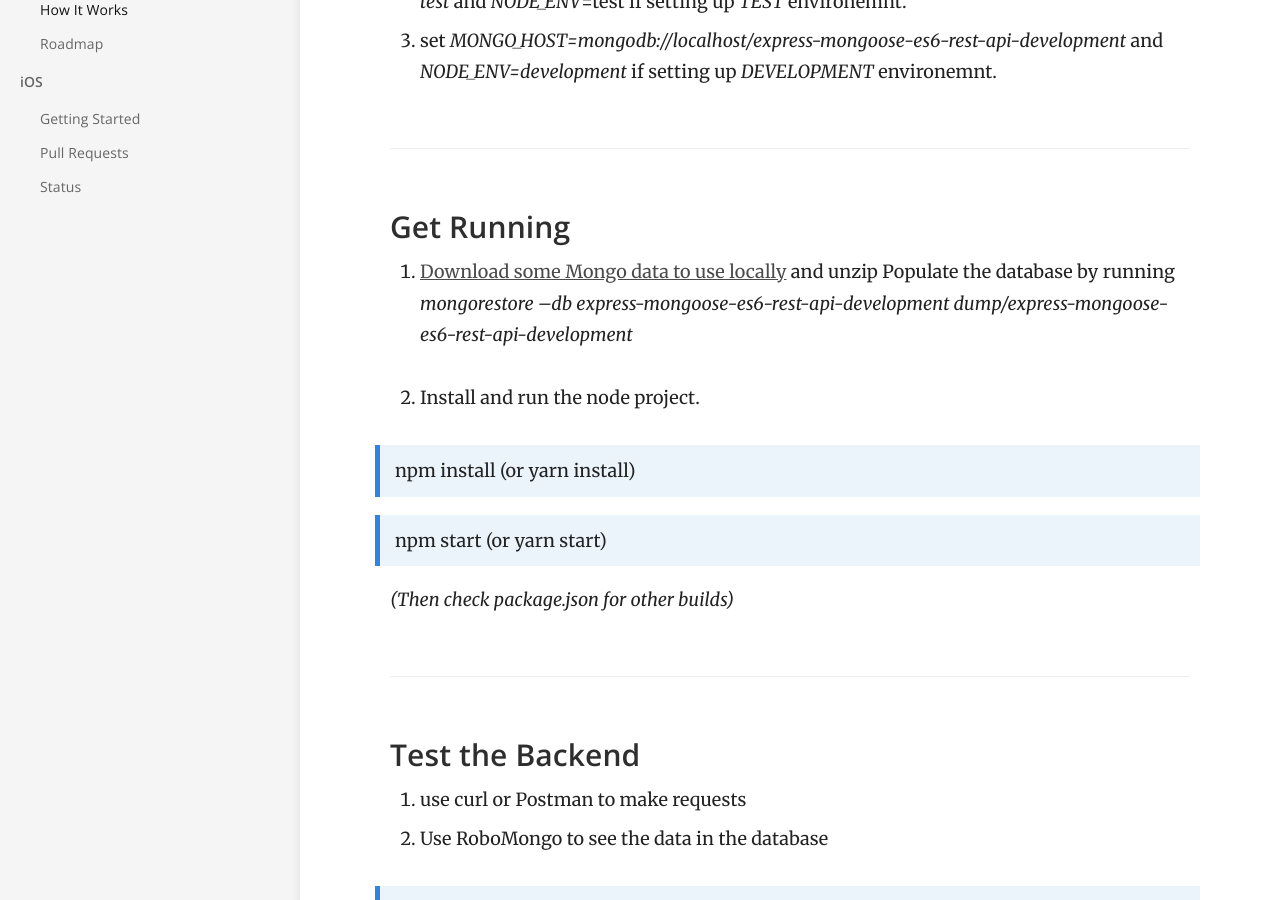
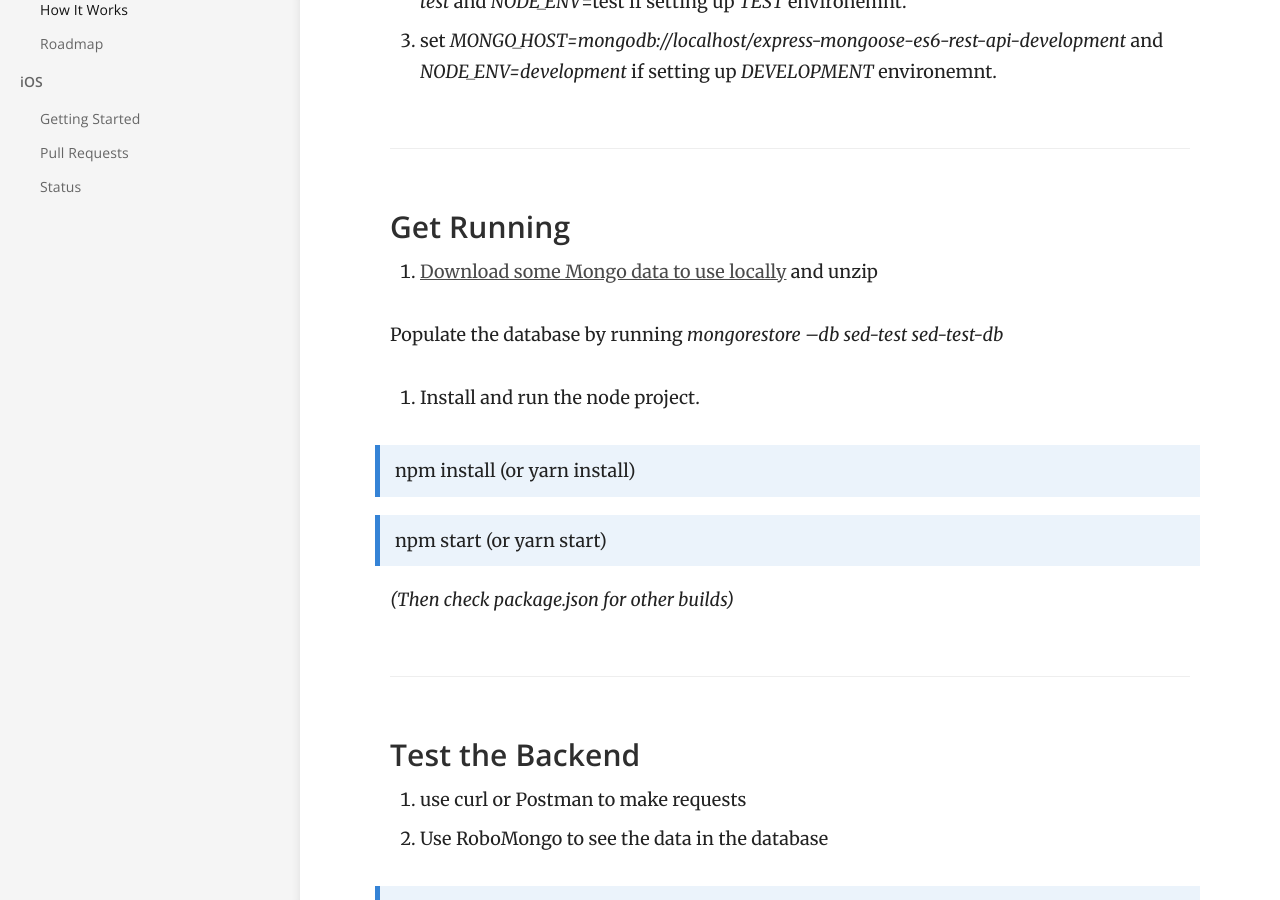
Before and after one commit to SoftwareEngineeringDaily/softwareengineeringdaily.github.io, a Jekyll site: the page built from _docs/Backend/gettingstarted.md, in a window 1280 px wide and 900 px high, scrolled down 882 px. Built offline with Jekyll 4.4.1, drawn with Linux system fonts in a browser that asks for light colours.

Commit message:
Update gettingstarted.md
Renamed test database

```diff
--- a/_docs/Backend/gettingstarted.md
+++ b/_docs/Backend/gettingstarted.md
@@ -24,8 +24,9 @@ In env file
 
 ### Get Running ###
 
-1. [Download some Mongo data to use locally](https://www.dropbox.com/s/3fz8coiy9osrwhn/dump.zip?dl=0) and unzip
-Populate the database by running _mongorestore --db  express-mongoose-es6-rest-api-development dump/express-mongoose-es6-rest-api-development_
+1. [Download some Mongo data to use locally](https://www.dropbox.com/sh/5o1193iesmiul9v/AADKLQgkZBlQzjHk6mBBnp6Da?dl=0) and unzip
+
+Populate the database by running _mongorestore --db  sed-test sed-test-db_
 
 2. Install and run the node project.
 
```
